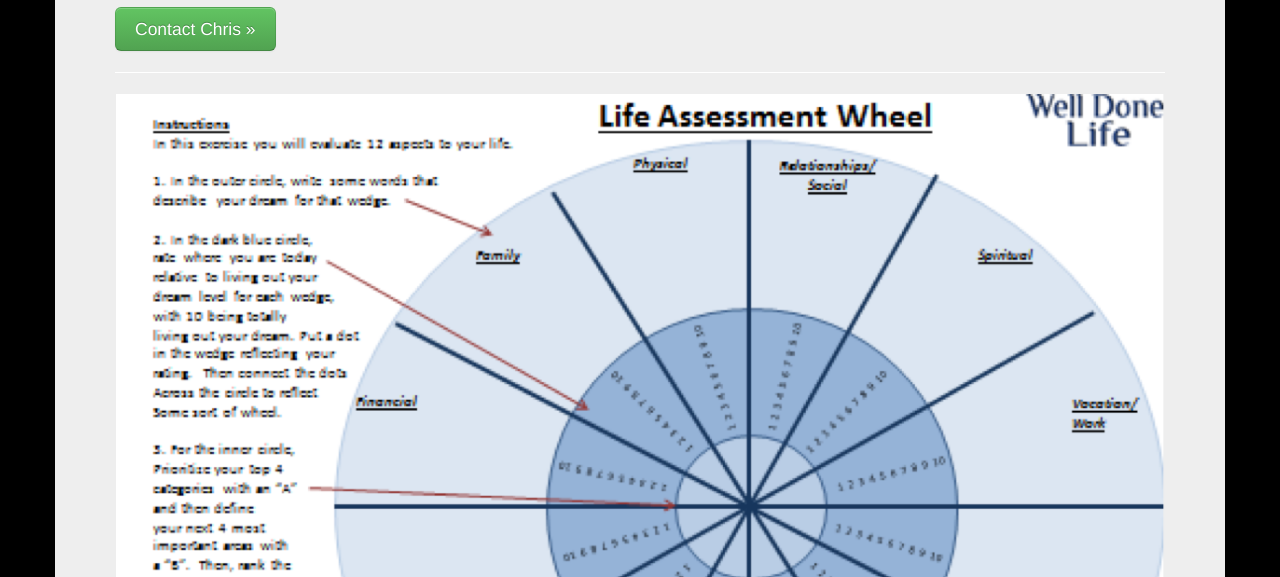
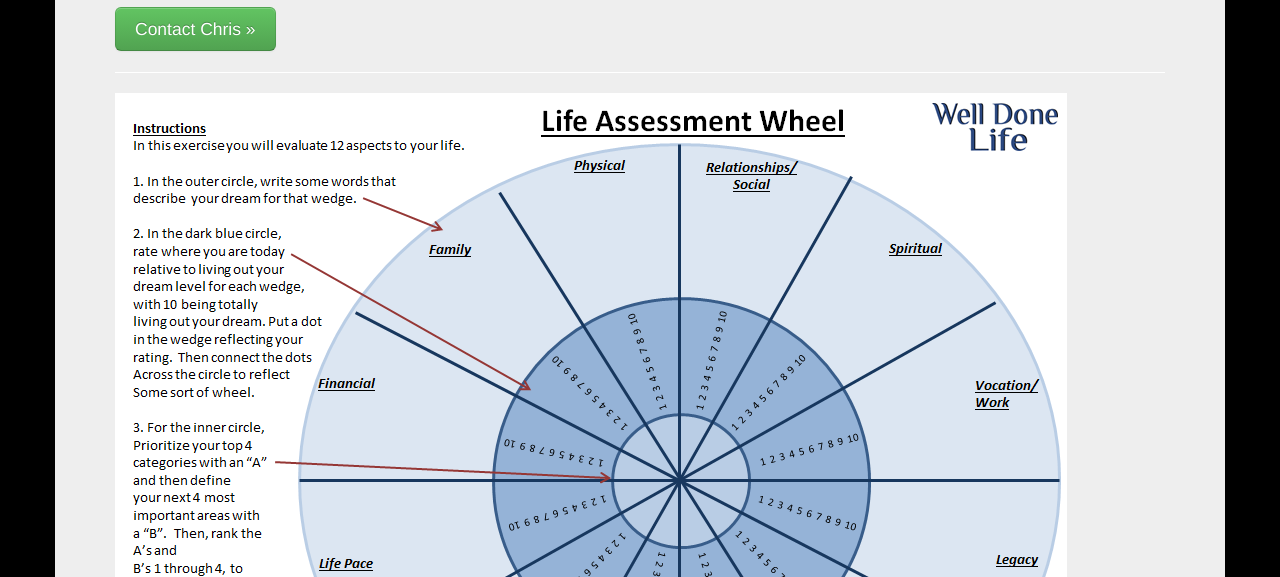
Before and after one commit to evagabriela/www.welldone-life.com, a plain HTML site: page LifeAssesmentWheel.html in a window 1280 px wide. Shown: the part 223-800 px from the top of the page. Drawn offline with nearby package versions, Linux system fonts and the light colour scheme.

Commit message:
replace life assessment picture for the original ones as png, jpg and bmp

```diff
--- a/LifeAssesmentWheel.html
+++ b/LifeAssesmentWheel.html
@@ -78,14 +78,9 @@
   <!--row columns -->
   <div class="row-fluid">
     <div class="span12">
-      <img src="wheel.png">
-
+      <img src="Images/lifeassessment1.png">
         </div>
-
-
-
-
-    </div>
+  </div>
         <hr>
 </div>
         <footer>
```
Also changed, not shown: Images/lifeassessment1.png (added), Images/lifeassessment2.jpg (added), 1 other file.
